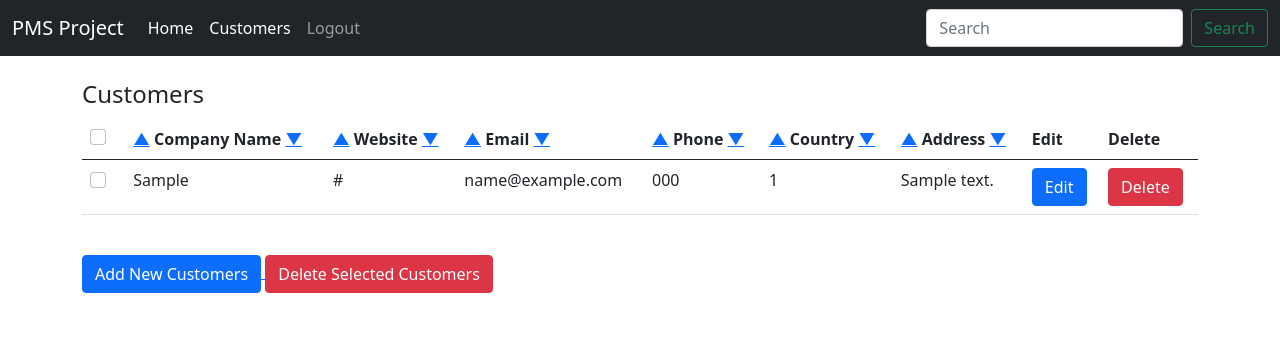
After one commit to MinaxiSokhad/Pms-Project, a PHP site: page /customers.php in a window 1280 px wide. The commit adds this page. Shown: the top 340 px of the page. Run offline with PHP 8.4, Linux system fonts and the light colour scheme; tables that the repository leaves empty or names only in its code hold one stand-in row (values such as "Sample post").

Commit message:
sorting on customers listings

```diff
--- a/createcustomer.php
+++ b/createcustomer.php
@@ -73,7 +73,7 @@ if (isset($_POST['submit'])) {
     <h1 class="text-center">Add Customer</h1>
     <hr>
     <h5 class="text-center"><span style="color: red;"> * </span> Indicates required question</h5>
-    <form action="customers.php" method="POST">
+    <form action="" method="POST">
         <div class="mb-3">
             <label for="company">Company<span style="color: red;"> * </span></label>
             <input class="form-control" type="text" id="company" name="company"
--- /dev/null
+++ b/customers.php
@@ -0,0 +1,210 @@
+<?php include "includes/_header.php"; ?>
+<title>Customers</title>
+<?php // Build the base query
+$query = "SELECT * FROM customers WHERE id > 0";
+
+// Filtering by company
+if (!empty($_POST['company'])) {
+    $companyList = implode("','", array_map('mysqli_real_escape_string', $_POST['company']));
+    $query .= " AND company IN ('$companyList')";
+}
+
+// Filtering by country
+if (!empty($_POST['country'])) {
+    $countryList = implode("','", array_map('mysqli_real_escape_string', $_POST['country']));
+    $query .= " AND country IN ('$countryList')";
+}
+
+// Searching by input (optional search functionality)
+if (!empty($_POST['search_input'])) {
+    $search = mysqli_real_escape_string($conn, $_POST['search_input']);
+    $query .= " AND (company LIKE '%$search%' OR email LIKE '%$search%' OR phone LIKE '%$search%' OR country LIKE '%$search%')";
+}
+
+// Sorting
+$order_by = $_POST['order_by'] ?? 'id'; // Default column to sort by 'id'
+$direction = $_POST['direction'] ?? 'desc'; // Default sort direction
+$allowedColumns = ['company', 'website', 'email', 'phone', 'country', 'address']; // Allowed columns for sorting
+$allowedDirections = ['asc', 'desc'];
+
+if (!in_array($order_by, $allowedColumns)) {
+    $orderBy = 'id';
+}
+
+if (!in_array($direction, $allowedDirections)) {
+    $direction = 'desc';
+}
+$query .= " ORDER BY $order_by $direction";
+
+// Pagination (optional if you're using pagination)
+$page = $_POST['p'] ?? 1;
+$limit = 3; // Limit the results to 10 per page
+$offset = ($page - 1) * $limit;
+$query .= " LIMIT $limit OFFSET $offset";
+
+// Execute query
+// $customers = mysqli_query($conn, $query);
+// if ($_SERVER['REQUEST_METHOD'] === 'POST' && isset($_POST['_METHOD']) && $_POST['_METHOD'] === 'DELETE') {
+//     $customerId = $_POST['id'];
+//     $query = "DELETE FROM customers WHERE id = $customerId";
+//     mysqli_query($conn, $query);
+// }
+$customers = mysqli_query($conn, $query);
+?>
+
+<div class="container my-4">
+
+    <h4 class="card-title">Customers</h4>
+    <div class="table-responsive">
+        <form id="form" name="form" method="POST">
+            <input type="hidden" id="p" name="p" value="<?php echo e($_POST['p'] ?? 1); ?>">
+            <input type="hidden" id="search_input" name="search_input" value="<?php echo e($_POST['s'] ?? ''); ?>" />
+            <input type="hidden" id="order_by" name="order_by" value="<?php echo e($_POST['order_by'] ?? 'id') ?>" />
+            <input type="hidden" id="direction" name="direction"
+                value="<?php echo e($_POST['direction'] ?? 'desc') ?>" />
+
+            <?php
+            if ($row = mysqli_num_rows($customers)) {
+                ?>
+                <table class="table">
+                    <thead>
+                        <tr>
+                            <th>
+                                <div class="form-check form-check-muted m-0">
+                                    <label class="form-check-label">
+                                        <input type="checkbox" class="form-check-input" id="selectAll" name="selectAll[]">
+                                    </label>
+                                </div>
+                            </th>
+                            <th>
+                                <a href="#" class="sort-button" onclick="sortBy('company','asc')">▲</a>
+                                Company Name
+                                <a href="#" class="sort-button" onclick="sortBy('company','desc')">▼</a>
+                            </th>
+                            <th> <a href="#" class="sort-button" onclick="sortBy('website','asc')">▲</a>
+                                Website
+                                <a href="#" class="sort-button" onclick="sortBy('website','desc')">▼</a>
+                            </th>
+                            <th><a href="#" class="sort-button" onclick="sortBy('email','asc')">▲</a>
+                                Email
+                                <a href="#" class="sort-button" onclick="sortBy('email','desc')">▼</a>
+                            </th>
+                            <th><a href="#" class="sort-button" onclick="sortBy('phone','asc')">▲</a>
+                                Phone
+                                <a href="#" class="sort-button" onclick="sortBy('phone','desc')">▼</a>
+                            </th>
+                            <th><a href="#" class="sort-button" onclick="sortBy('country','asc')">▲</a>
+                                Country
+                                <a href="#" class="sort-button" onclick="sortBy('country','desc')">▼</a>
+                            </th>
+                            <th><a href="#" class="sort-button" onclick="sortBy('address','asc')">▲</a>
+                                Address
+                                <a href="#" class="sort-button" onclick="sortBy('address','desc')">▼</a>
+                            </th>
+                            <th>Edit</th>
+                            <th>Delete</th>
+                        </tr>
+                    </thead>
+                    <tbody>
+                        <?php foreach ($customers as $p): ?>
+                            <tr>
+                                <td>
+                                    <div class="form-check form-check-muted m-0">
+                                        <label class="form-check-label">
+                                            <input type="checkbox" class="form-check-input" value="<?php echo $p['id']; ?>"
+                                                name="ids[]">
+                                        </label>
+                                    </div>
+                                </td>
+                                <?php foreach ($p as $field => $value): ?>
+                                    <?php if ($field != "id" && $field != "created_at" && $field != "updated_at"): ?>
+                                        <td><?php echo e($value); ?></td>
+                                    <?php endif; ?>
+                                <?php endforeach; ?>
+                                <td><a href="editcustomer.php?id=<?php echo $p['id']; ?>">
+                                        <div class="btn btn-primary">Edit</div>
+                                    </a></td>
+                                <td>
+                                    <input type="hidden" id="_METHOD" name="_METHOD" value="DELETE">
+                                    <button type="button" onclick="deletecustomer(<?php echo $p['id']; ?>)" name="delete"
+                                        class="btn btn-danger">Delete
+                                    </button>
+                                </td>
+                            </tr>
+                        <?php endforeach; ?>
+                    </tbody>
+                <?php } ?>
+            </table>
+
+            <br>
+            <a href="createcustomer.php">
+                <div class="btn btn-primary">Add New Customers</div>
+            </a>
+            <?php if ($customers): ?>
+                <input type="hidden" id="_METHOD" name="_METHOD" value="DELETE">
+                <button type="button" onclick="deleteSelectedCustomers()" name="deleteAll" class="btn btn-danger">Delete
+                    Selected Customers
+                </button>
+            <?php endif; ?>
+        </form>
+        <br><br>
+    </div>
+</div>
+
+<?php include "includes/_footer.php"; ?>
+
+
+
+<script>
+    $(document).ready(function () {
+        // Select/Deselect all checkboxes
+        $("#selectAll").click(function () {
+            $("input[name='ids[]']").prop('checked', this.checked);
+        });
+
+        // Select/Deselect checkboxes in the Customers group
+        $("input[name='selectCustomers[]']").click(function () {
+            $("input[name='company[]']").prop('checked', this.checked);
+        });
+
+        // Select/Deselect checkboxes in the Countries group
+        $("input[name='selectCountries[]']").click(function () {
+            $("input[name='country[]']").prop('checked', this.checked);
+        });
+    });
+
+    function deleteSelectedCustomers() {
+        var form = document.getElementById('form');
+        var selectedCheckboxes = document.querySelectorAll("input[name^='ids']:checked");
+        if (selectedCheckboxes.length === 0) {
+            alert("No customers selected");
+            form.action = "/admin/customer";
+        }
+        else {
+            if (confirm('Are you sure you want to delete this customers?')) {
+                <?php $id[0] = [0]; ?>
+                form.action = "/admin/deletecustomer/<?php echo e($id[0][0]); ?>";
+                form.submit();
+            }
+        }
+
+    }
+    function deletecustomer(customerid) {
+        if (confirm('Are you sure you want to delete this customer?')) {
+            <?php $id[0] = [0]; ?>
+            form.action = "/admin/deletecustomer/" + customerid;
+            form.submit();
+        }
+    } function sortBy(column, direction) {
+        // Update the hidden inputs with the selected sorting column and direction
+        document.getElementById('order_by').value = column;
+        document.getElementById('direction').value = direction;
+
+        // Submit the form
+        document.getElementById('form').submit();
+    }
+
+</script>
+
+
+</html>
--- a/includes/_footer.php
+++ b/includes/_footer.php
@@ -11,5 +11,45 @@
     <script src="https://cdn.jsdelivr.net/npm/bootstrap@5.0.2/dist/js/bootstrap.min.js" integrity="sha384-cVKIPhGWiC2Al4u+LWgxfKTRIcfu0JTxR+EQDz/bgldoEyl4H0zUF0QKbrJ0EcQF" crossorigin="anonymous"></script>
     -->
 </body>
+<script>
+    const filterform = document.getElementById('filterform');
+    function form_submit() {
+        document.getElementById('p').value = 1;
+        filterform.submit();
+    }
+    function limit_submit() {
+
+        filterform.submit();
+    }
+    function setPageAndSubmit(page = 1) {
+        const hiddenElements = document.querySelectorAll('input[type="hidden"]');
+        hiddenElements.forEach(element => {
+            if (element.name == "p") {
+                element.value = page;
+            } else {
+                console.log(element.name + ": " + element.value);
+            }
+        }); filterform.submit();
+    }
+    function sortBy(order_by = 'id', direction = 'desc') {
+
+        const field_order_by = document.getElementById('order_by');
+        const field_direction = document.getElementById('direction');
+        field_order_by.value = order_by;
+        field_direction.value = direction;
+        console.log(order_by, direction);
+        document.getElementById('p').value = 1; filterform.submit();
+    }
+    function sortBy(order_by = 'id', direction = 'desc') {
+        const filterform = document.getElementById('filterform');
+        const field_order_by = document.getElementById('order_by');
+        const field_direction = document.getElementById('direction');
+        field_order_by.value = order_by;
+        field_direction.value = direction;
+        console.log(order_by, direction);
+        document.getElementById('p').value = 1;
+        filterform.submit();
+    }
+</script>
 
 </html>
```
Also changed, not shown: includes/_pagination.php (added, +79 -0 lines), includes/_search.php (added, +38 -0 lines).
